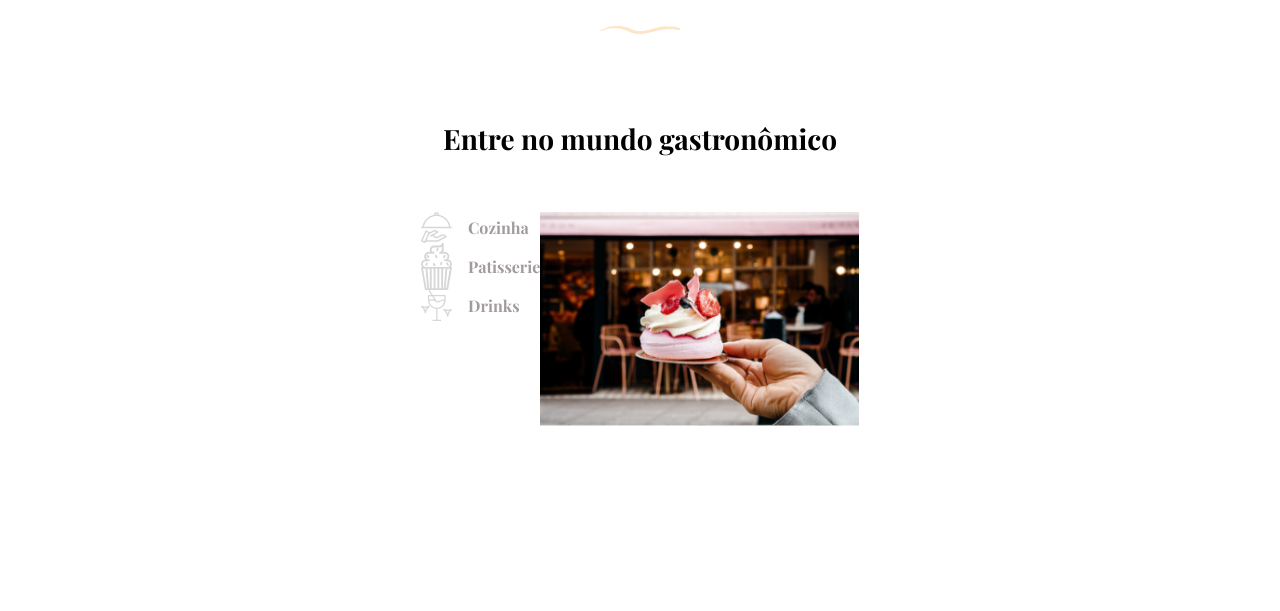
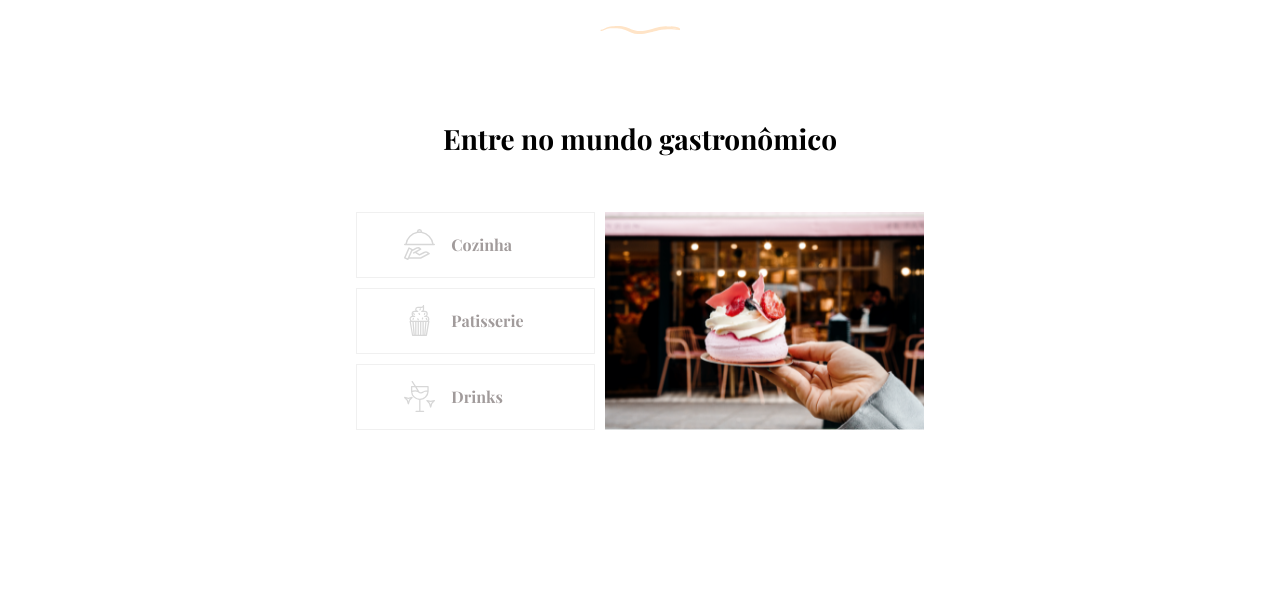
Before and after one commit to rebeccamoura/teste-tecnico-celero, a plain HTML site: page index.html in a window 1280 px wide. Shown: the part 1067-1678 px from the top of the page. Drawn offline with nearby package versions, Linux system fonts and the light colour scheme.

Commit message:
Alteração não-interativa de opcoes comida

```diff
--- a/style.css
+++ b/style.css
@@ -203,9 +203,25 @@ main div.mundo-gastronomico {
     justify-content: center;
 }
 
+main div.mundo-gastronomico div.options {
+    margin-right: 10px;
+}
+
 main div.mundo-gastronomico div.options div.option {
     display: flex;
     align-items: center;
+    border: 0.5px solid #f0f0f0;
+    padding: 16.5px 70px 16.9px 46.5px;
+    margin-bottom: 10px;
+    cursor: pointer;
+}
+
+main div.mundo-gastronomico div.options div.option:last-child {
+    margin-bottom: 0;
+}
+
+.patisserie img {
+    height: 30.4px;
 }
 
 main div.mundo-gastronomico div.options div.option img {
```
Also changed, not shown: index.html (line endings or trailing spaces).
